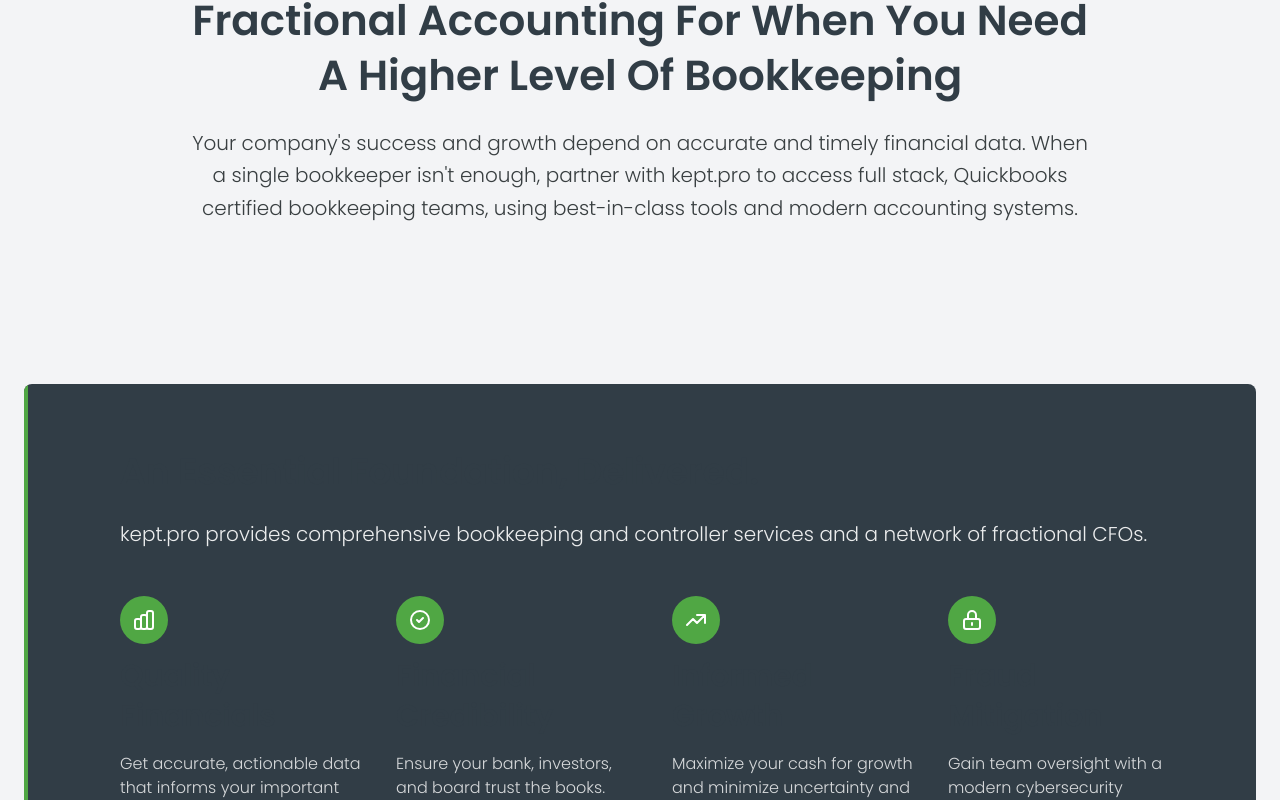
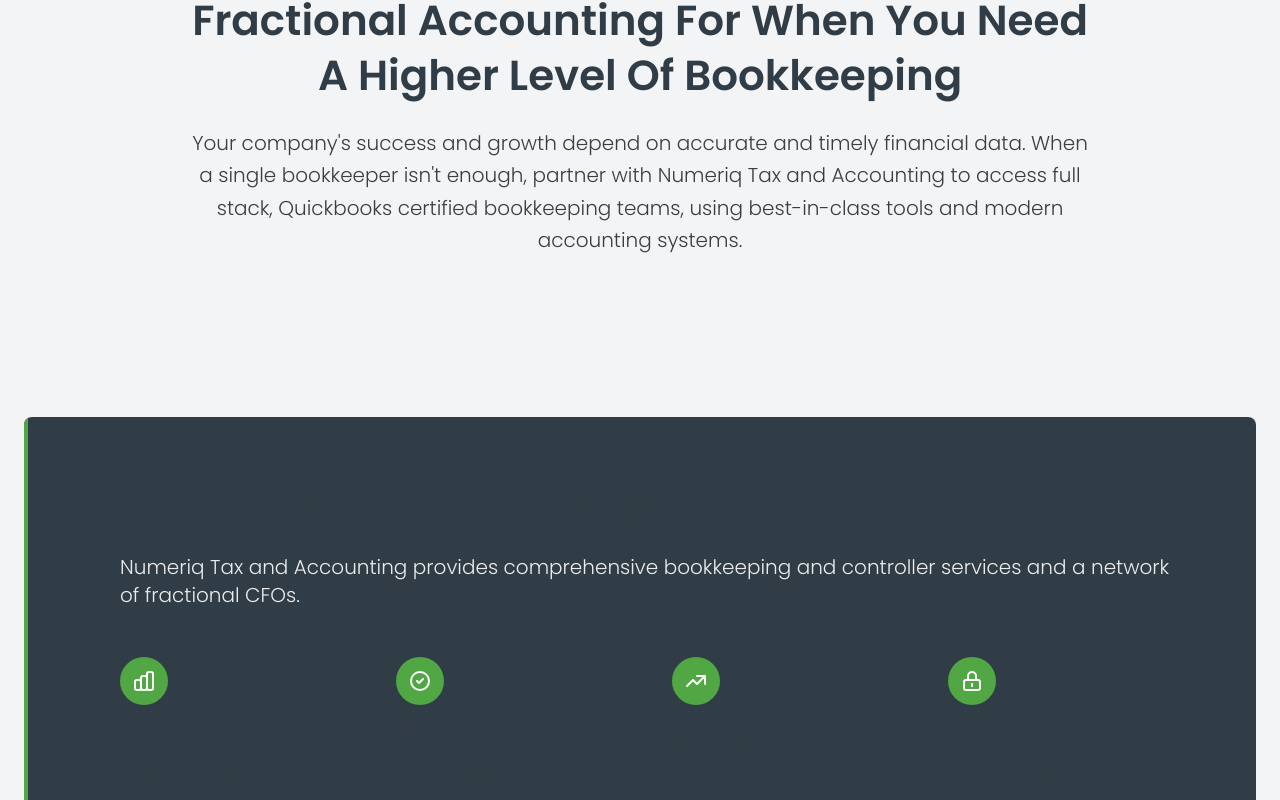
Before and after one commit to BenjaminBlois/website, a Next.js app: page / in a window 1280 px wide. Shown: the part 740-1540 px from the top of the page. Built offline with nearby package versions, Linux system fonts and the light colour scheme.

Commit message:
Fix: Keep Numeriq Tax and Accounting branding (not kept.pro)

```diff
--- a/app/components/FractionalAccounting.tsx
+++ b/app/components/FractionalAccounting.tsx
@@ -9,7 +9,7 @@
             Fractional Accounting for When You Need a Higher Level of Bookkeeping
           </h1>
           <p className="text-lg md:text-xl text-[#393f41] leading-relaxed">
-            Your company's success and growth depend on accurate and timely financial data. When a single bookkeeper isn't enough, partner with kept.pro to access full stack, Quickbooks certified bookkeeping teams, using best-in-class tools and modern accounting systems.
+            Your company's success and growth depend on accurate and timely financial data. When a single bookkeeper isn't enough, partner with Numeriq Tax and Accounting to access full stack, Quickbooks certified bookkeeping teams, using best-in-class tools and modern accounting systems.
           </p>
         </div>
       </div>
--- a/app/components/ServicesPreview.tsx
+++ b/app/components/ServicesPreview.tsx
@@ -33,7 +33,7 @@
               An essential foundation, delivered.
             </h2>
             <p className="text-lg md:text-xl text-white/90 mb-8 md:mb-12">
-              kept.pro provides comprehensive bookkeeping and controller services and a network of fractional CFOs.
+              Numeriq Tax and Accounting provides comprehensive bookkeeping and controller services and a network of fractional CFOs.
             </p>
 
             <div className="grid grid-cols-1 md:grid-cols-2 lg:grid-cols-4 gap-6 md:gap-8">
--- a/app/components/Testimonials.tsx
+++ b/app/components/Testimonials.tsx
@@ -6,19 +6,19 @@
 export default function Testimonials() {
   const testimonials = [
     {
-      quote: 'Working with kept.pro while we launched our business was an incredible value for two reasons. One, we knew things were getting set up right, so we wouldn\'t have to go back in the future to fix things. Two, the team was really helpful in teaching our team all the important components of our accounting, so we felt confident running that side of the business. I highly recommend kept.pro!!',
+      quote: 'Working with Numeriq Tax and Accounting while we launched our business was an incredible value for two reasons. One, we knew things were getting set up right, so we wouldn\'t have to go back in the future to fix things. Two, the team was really helpful in teaching our team all the important components of our accounting, so we felt confident running that side of the business. I highly recommend Numeriq Tax and Accounting!!',
       author: 'Kate N.',
     },
     {
-      quote: 'kept.pro has been a tremendous asset to my business. When we first partnered, they quickly straightened out and simplified our books to align with our unique needs. The team at kept.pro is extremely friendly and knowledgeable. My lack of finance background never diminishes the effort they put towards helping me find solutions to the challenges I bring to them. Whether it\'s helping us stay tax compliant, sending 1099s, or supporting us to find ways to leverage our finance apps to better align with our shifting needs, kept.pro has become a reliable partner that I\'m confident will meet us at every step for many years to come.',
+      quote: 'Numeriq Tax and Accounting has been a tremendous asset to my business. When we first partnered, they quickly straightened out and simplified our books to align with our unique needs. The team is extremely friendly and knowledgeable. My lack of finance background never diminishes the effort they put towards helping me find solutions to the challenges I bring to them. Whether it\'s helping us stay tax compliant, sending 1099s, or supporting us to find ways to leverage our finance apps to better align with our shifting needs, Numeriq Tax and Accounting has become a reliable partner that I\'m confident will meet us at every step for many years to come.',
       author: 'Isaac H.',
     },
     {
-      quote: 'James and his team have been great for us. We finally committed to having a team with bookkeeping, controller, and CFO services. The first go around with another firm did not go so well (my fault for going with the lower price.) Since hiring kept.pro, we have revamped most of our accounting methods, and they have helped us with many key improvements in our processes. They have also made quite a few good introductions. I appreciate the fact that they spend a lot of time educating myself and my team, increasing our financial knowledge.',
+      quote: 'The team has been great for us. We finally committed to having a team with bookkeeping, controller, and CFO services. The first go around with another firm did not go so well (my fault for going with the lower price.) Since hiring Numeriq Tax and Accounting, we have revamped most of our accounting methods, and they have helped us with many key improvements in our processes. They have also made quite a few good introductions. I appreciate the fact that they spend a lot of time educating myself and my team, increasing our financial knowledge.',
       author: 'Gabe C.',
     },
     {
-      quote: 'I have had the pleasure of working with kept.Pro for over a year now. Their team is very knowledgeable and always professional, responsive, and kind. I am very happy with how our financials are presented and how smooth our processes have been since we have been working together. With their guidance, we have also implemented new systems to create efficiencies within our business and are very pleased with the results!',
+      quote: 'I have had the pleasure of working with Numeriq Tax and Accounting for over a year now. Their team is very knowledgeable and always professional, responsive, and kind. I am very happy with how our financials are presented and how smooth our processes have been since we have been working together. With their guidance, we have also implemented new systems to create efficiencies within our business and are very pleased with the results!',
       author: 'Monique C.',
     },
   ];
```
